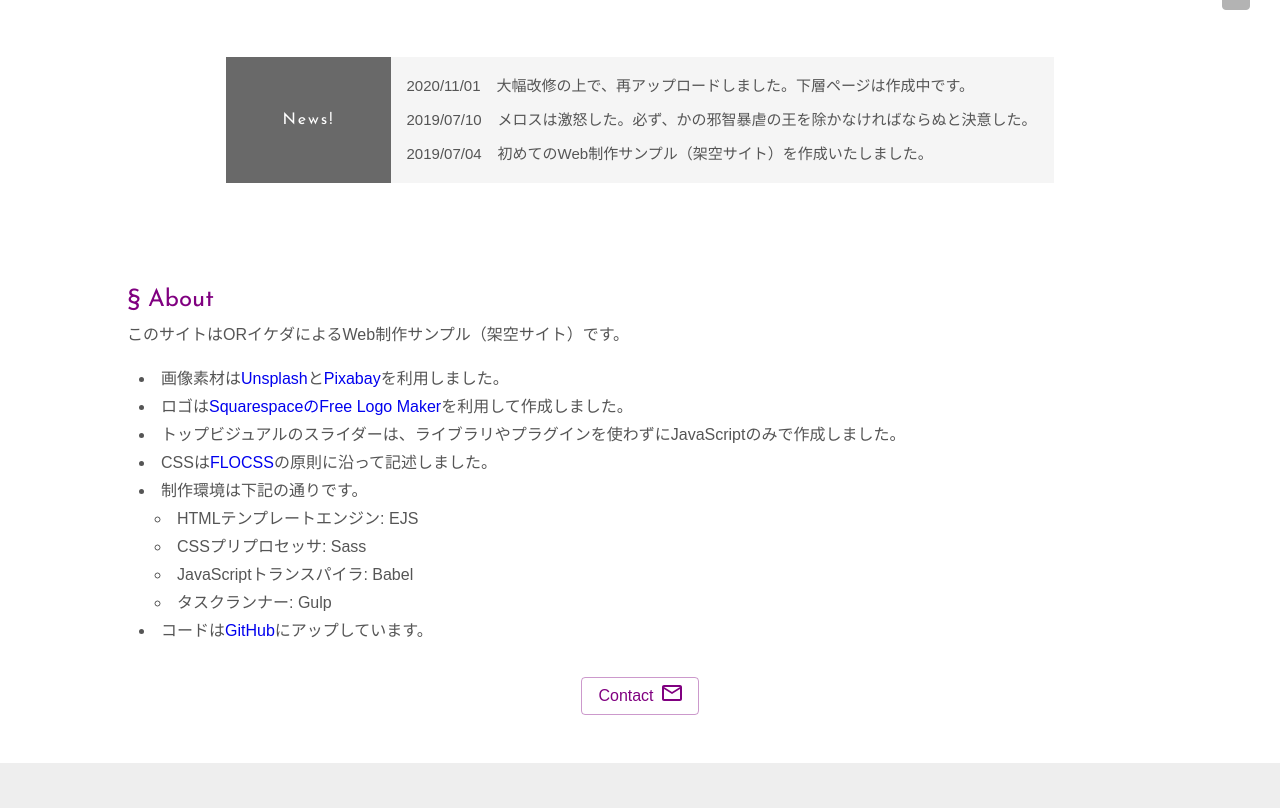
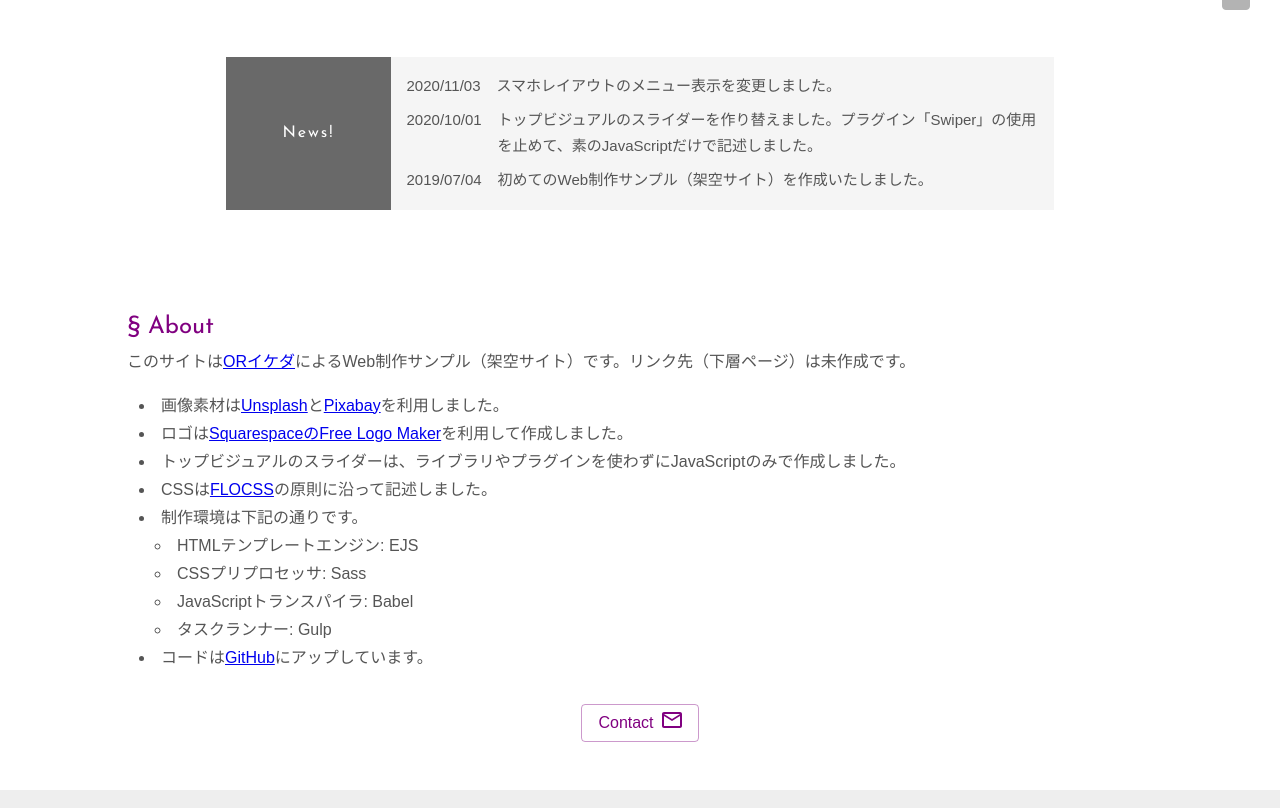
Before and after one commit to bugalu/sample_site_002_ShiicInc, a website: page src/ejs/index.ejs in a window 1280 px wide. Shown: the part 746-1554 px from the top of the page. Drawn offline with nearby package versions, Linux system fonts and the light colour scheme; files that its build step writes are made by us from their sources; files whose address does not match are found by name.

Commit message:
header, footer, card以外のtext-decorationを復活

```diff
--- a/src/ejs/index.ejs
+++ b/src/ejs/index.ejs
@@ -186,15 +186,15 @@
           <div class="p-news__body bg-smoke">
             <ul>
               <li class="p-news__content font-s">
-                <time datetime="2020-11-01">2020/11/01</time>
+                <time datetime="2020-11-03">2020/11/03</time>
                 <p class="font-s">
-                  大幅改修の上で、再アップロードしました。下層ページは作成中です。
+                  スマホレイアウトのメニュー表示を変更しました。
                 </p>
               </li>
               <li class="p-news__content font-s">
-                <time datetime="2019-07-10">2019/07/10</time>
+                <time datetime="2020-10-01">2020/10/01</time>
                 <p class="font-s">
-                  メロスは激怒した。必ず、かの邪智暴虐の王を除かなければならぬと決意した。
+                  トップビジュアルのスライダーを作り替えました。プラグイン「Swiper」の使用を止めて、素のJavaScriptだけで記述しました。
                 </p>
               </li>
               <li class="p-news__content font-s">
@@ -214,7 +214,10 @@
       <section id="about" class="l-section about">
         <h2 class="p-section__heading inview" data-type="fadeIn">About</h2>
         <div class="p-about__text inview" data-type="fadeIn">
-          <p>このサイトはORイケダによるWeb制作サンプル（架空サイト）です。</p>
+          <p>
+            このサイトは<a href="https://or-ikeda.net">ORイケダ</a
+            >によるWeb制作サンプル（架空サイト）です。リンク先（下層ページ）は未作成です。
+          </p>
           <ul class="p-about__list">
             <li>
               画像素材は<a href="https://unsplash.com/">Unsplash</a>と<a
--- a/src/sass/style.scss
+++ b/src/sass/style.scss
@@ -32,7 +32,6 @@ body {
 ::after {
   box-sizing: border-box;
   list-style: none;
-  text-decoration: none;
   line-height: 1.75;
   // overflow-wrap: break-word;
   hyphens: auto;
@@ -269,6 +268,7 @@ body.isOpen {
   padding-top: 62.25%;
   box-shadow: -2px 2px 6px 3px rgba(0, 0, 0, 0.1);
   color: inherit;
+  text-decoration: none;
   &:hover {
     img {
       opacity: 0.8;
@@ -331,6 +331,9 @@ header
   margin: 0 auto;
   max-width: 95%;
   height: 6rem;
+  & a {
+    text-decoration: none;
+  }
 }
 .p-header__site-name {
   display: inline-block;
```
Also changed, not shown: dist/css/style.css, dist/index.html, 1 other file.
